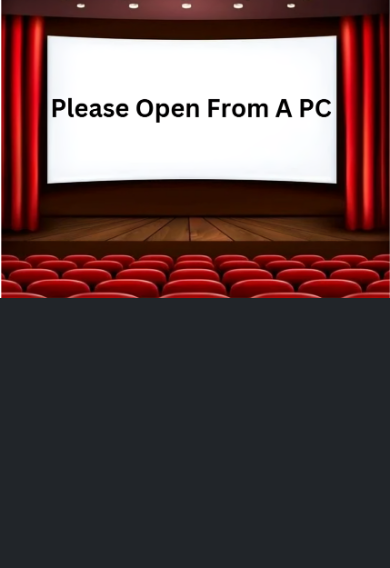
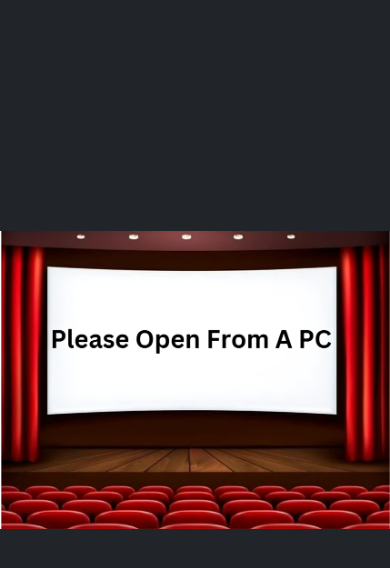
Before and after one commit to 3omda8/usepopcorn, a React (Create React App) app: page / in a window 390 px wide. Shown: the top 568 px of the page. Built offline with nearby package versions, Linux system fonts and the light colour scheme.

Commit message:
image appear when use mobile

```diff
--- a/src/App.js
+++ b/src/App.js
@@ -3,6 +3,7 @@ import StarRating from "./StarRating";
 import { useMovies } from "./useMovies";
 import { useLocalStorageState } from "./useLocalStorageState";
 import { useKey } from "./useKey";
+import bgImage from "./images/PcPage.png";
 
 const average = (arr) =>
   arr.reduce((acc, cur, i, arr) => acc + cur / arr.length, 0);
@@ -52,7 +53,14 @@ function NumResults({ movies }) {
 }
 
 function Main({ children }) {
-  return <main className="main">{children}</main>;
+  return (
+    <>
+      <picture className="mobile">
+        <img src={bgImage} alt="mobile state" />
+      </picture>
+      <main className="main">{children}</main>
+    </>
+  );
 }
 
 function Box({ children }) {
--- a/src/index.css
+++ b/src/index.css
@@ -342,11 +342,24 @@ body {
   justify-content: center;
 }
 
-@media (max-width: 820px) {
+.mobile {
+  display: none;
+}
+
+@media (max-width: 800px) {
   body {
-    background-image: url("./images/PcPage.png");
-    background-repeat: no-repeat;
-    background-size: cover;
+    padding: 0;
+  }
+  .mobile {
+    min-height: 90vh;
+    max-width: 100%;
+    display: flex;
+    flex-direction: column;
+    justify-content: center;
+  }
+
+  .mobile img {
+    width: 100%;
   }
 
   .main {
```
